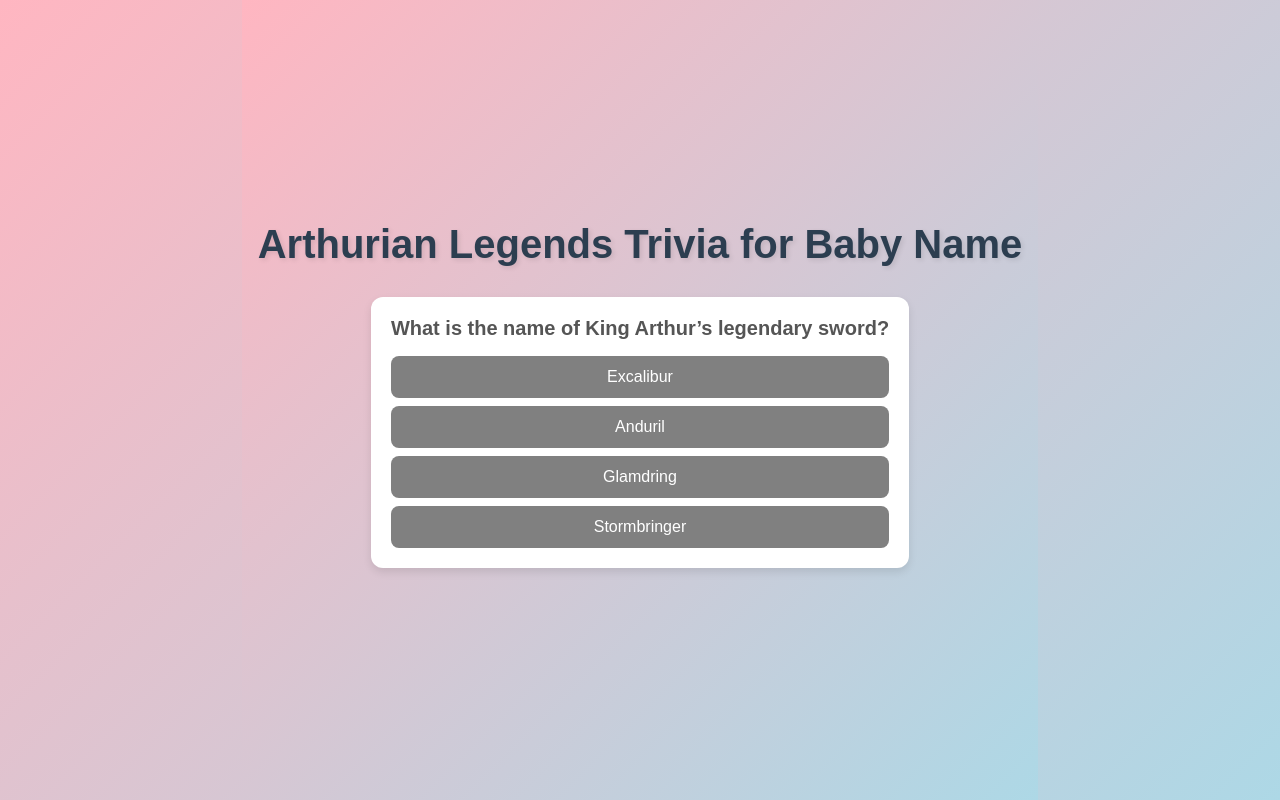
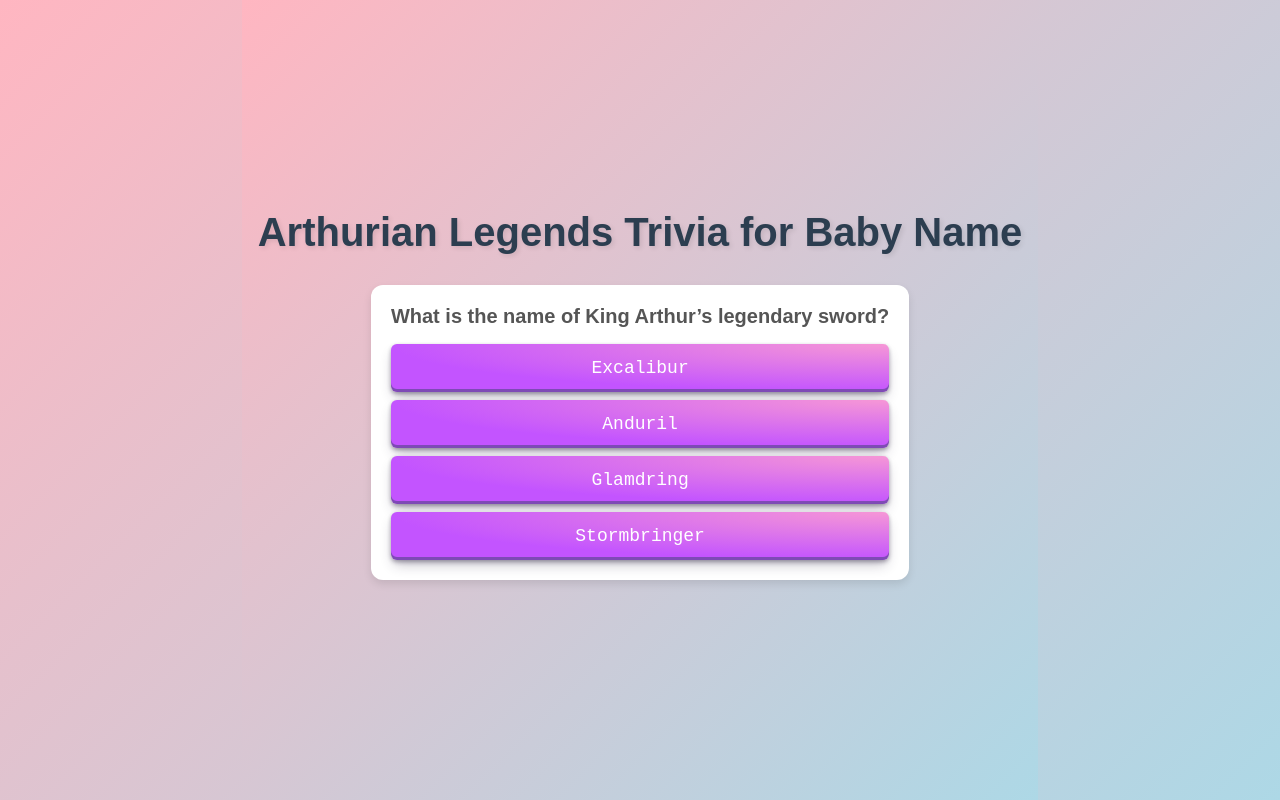
Before and after one commit to perezjprz19/project-excalibur, a React (Create React App) app: page / in a window 1280 px wide. Built offline with nearby package versions, Linux system fonts and the light colour scheme.

Commit message:
Fix: gradient override for correct/incorrect buttons

```diff
--- a/src/components/ui/button.css
+++ b/src/components/ui/button.css
@@ -1,39 +1,66 @@
 /* src/components/ui/button.css */
 .button {
-  background-color: grey; /* Default neutral color */
-  color: white;
-  padding: 12px 24px;
-  font-size: 1rem;
-  border: none;
-  border-radius: 8px;
+
+  align-items: center;
+  appearance: none;
+  background-image: radial-gradient(100% 100% at 100% 0, #f697d6 0, #c354ff 100%);
+  border: 0;
+  border-radius: 6px;
+  box-shadow: rgba(45, 35, 66, .4) 0 2px 4px,rgba(45, 35, 66, .3) 0 7px 13px -3px,rgba(58, 65, 111, .5) 0 -3px 0 inset;
+  box-sizing: border-box;
+  color: #fff;
   cursor: pointer;
-  transition: background-color 0.3s ease, transform 0.2s ease;
+  display: inline-flex;
+  font-family: "JetBrains Mono",monospace;
+  height: 48px;
+  justify-content: center;
+  line-height: 1;
+  list-style: none;
+  overflow: hidden;
+  padding-left: 16px;
+  padding-right: 16px;
+  position: relative;
+  text-align: left;
+  text-decoration: none;
+  transition: box-shadow .15s,transform .15s;
+  user-select: none;
+  -webkit-user-select: none;
+  touch-action: manipulation;
+  white-space: nowrap;
+  will-change: box-shadow,transform;
+  font-size: 18px;
+}
+
+.button:focus {
+  box-shadow: #c354ff 0 0 0 1.5px inset, rgba(45, 35, 66, .4) 0 2px 4px, rgba(45, 35, 66, .3) 0 7px 13px -3px, #c354ff 0 -3px 0 inset;
 }
 
 .button:hover {
-  background-color:darkgray;
+  box-shadow: rgba(45, 35, 66, .4) 0 4px 8px, rgba(45, 35, 66, .3) 0 7px 13px -3px, rgb(62, 62, 62) 0 -3px 0 inset;
+  transform: translateY(-2px);
 }
 
 .button:active {
-  transform: scale(0.98);
+  box-shadow: #c354ff 0 3px 7px inset;
+  transform: translateY(2px);
 }
 
 /* Correct button (green) */
 .button.correct {
-  background-color: green;
+  background: green;
 }
 
 .button.correct:hover {
-  background-color: darkgreen;
+  background: darkgreen;
 }
 
 /* Incorrect button (red) */
 .button.incorrect {
-  background-color: red;
+  background: red;
 }
 
 .button.incorrect:hover {
-  background-color: darkred;
+  background: darkred;
 }
 
 /* Optional: Message styling */
--- a/src/components/ui/button.js
+++ b/src/components/ui/button.js
@@ -5,7 +5,7 @@ import './button.css';
 export function Button({ children, className, ...props }) {
   return (
     <button
-      className={`button ${className}`}  // Dynamically add class names like 'correct' or 'incorrect'
+      className={`button ${className || ''}`.trim()}  // Dynamically add class names like 'correct' or 'incorrect'
       {...props}
     >
       {children}
--- a/src/pages/ArthurianTrivia.css
+++ b/src/pages/ArthurianTrivia.css
@@ -1,59 +1,3 @@
-/* src/components/ui/button.css */
-.button {
-  background-color: grey; /* Default neutral color */
-  color: white;
-  padding: 12px 24px;
-  font-size: 1rem;
-  border: none;
-  border-radius: 8px;
-  cursor: pointer;
-  transition: background-color 0.3s ease, transform 0.2s ease;
-}
-
-.button:hover {
-  background-color: darkgray;
-}
-
-.button:active {
-  transform: scale(0.98);
-}
-
-.button.correct {
-  background-color: green;
-}
-
-.button.correct:hover {
-  background-color: darkgreen;
-}
-
-.button.incorrect {
-  background-color: red;
-}
-
-.button.incorrect:hover {
-  background-color: darkred;
-}
-
-/* Card Styles */
-.card {
-  background-color: white;
-  border-radius: 12px;
-  box-shadow: 0 4px 8px rgba(0, 0, 0, 0.1);
-  padding: 20px;
-  margin: 10px 0;
-  transition: transform 0.2s ease, box-shadow 0.2s ease;
-}
-
-.card:hover {
-  transform: scale(1.05);
-  box-shadow: 0 8px 16px rgba(0, 0, 0, 0.2);
-}
-
-.card-content {
-  font-size: 1rem;
-  color: #555;
-}
-
 .question {
   font-size: 1.25rem;
   font-weight: bold;
--- a/src/pages/ArthurianTrivia.js
+++ b/src/pages/ArthurianTrivia.js
@@ -127,7 +127,7 @@ export default function ArthurianTrivia() {
             {score / triviaQuestions.length >= 0.7 ? (
               <p className="message correct">Baby Name is: Morgana Hope Shellenhamer</p>
             ) : (
-              <p className="message incorrect">Try again to unlock 2nd babies name!</p>
+              <p className="message incorrect">Try again to unlock 2nd baby's name!</p>
             )}
             <Button className="button" onClick={reset}>Play Again</Button>
           </div>
```
